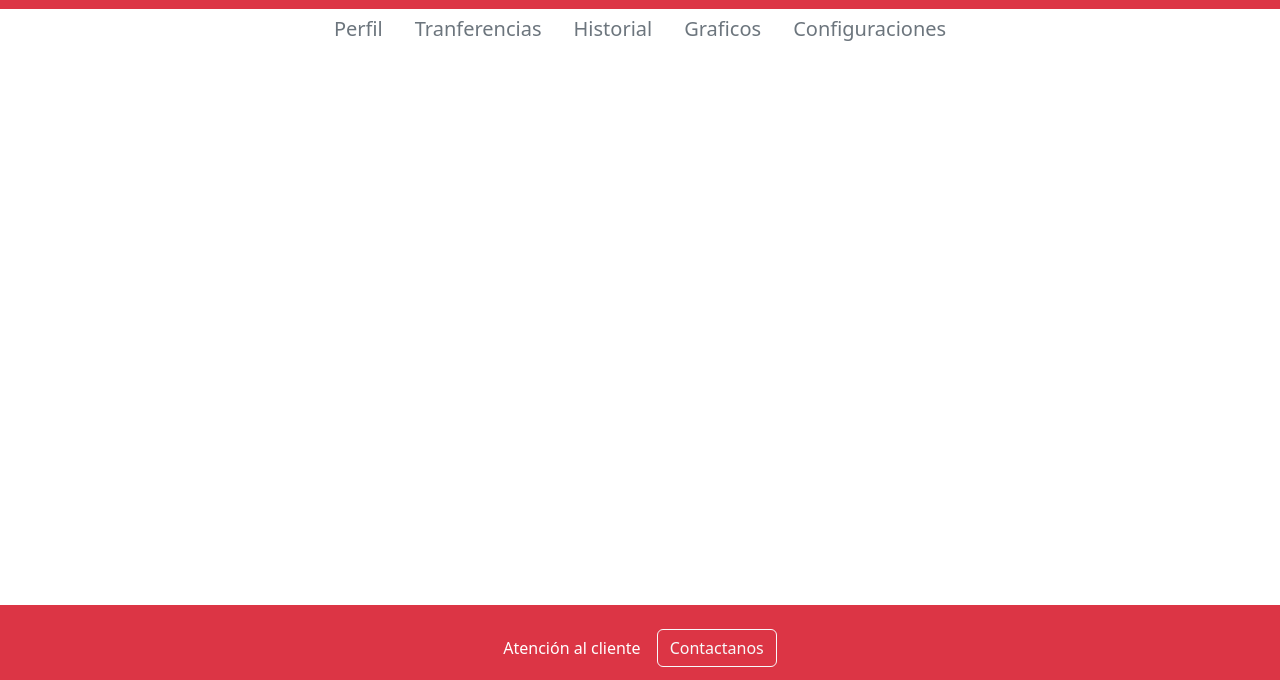
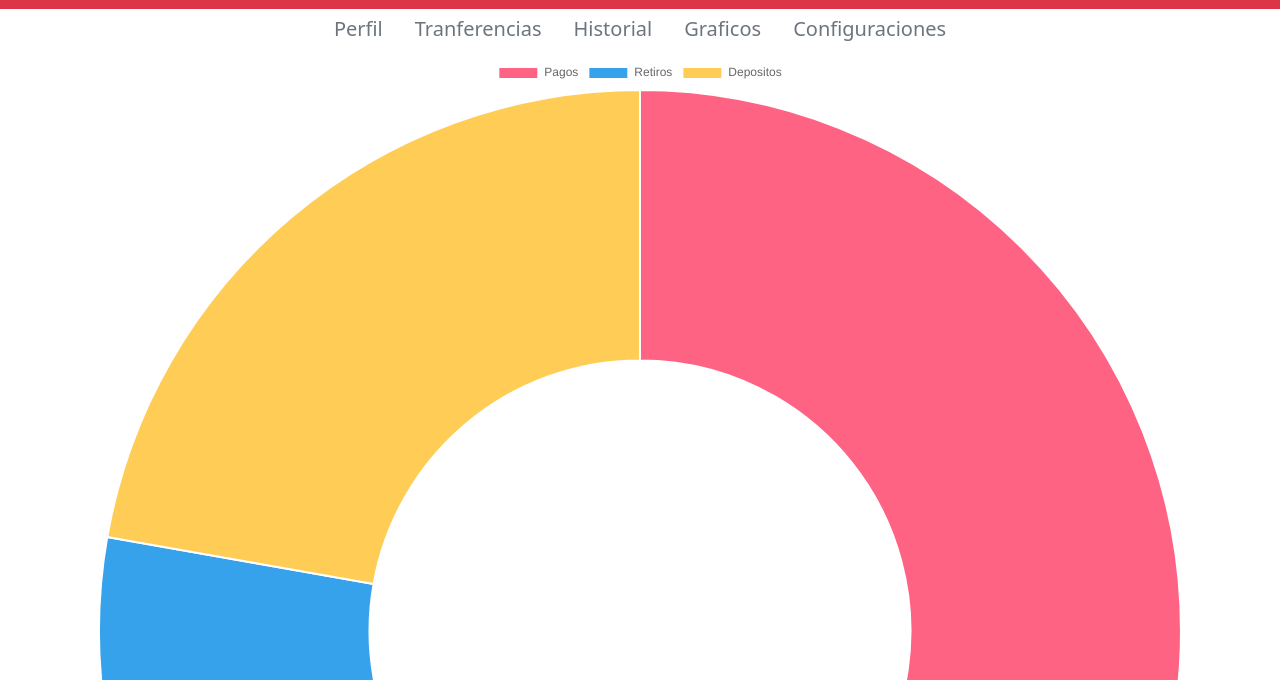
Before and after one commit to CristReyes/Proyecto-de-Catedra-Fase-1, a website: page Pokemon/Graficos.html in a window 1280 px wide. Shown: the part 77-757 px from the top of the page. Drawn offline with nearby package versions, Linux system fonts and the light colour scheme.

Commit message:
Add files via upload

```diff
--- a/Pokemon/Graficos.html
+++ b/Pokemon/Graficos.html
@@ -46,7 +46,7 @@
                 </button>
           </div>
         </div>
-      </nav>
+    </nav>
 
       <ul class="nav justify-content-center">
         <li class="nav-item">
@@ -56,7 +56,7 @@
             <a class="nav-link" href="Trasferencias.html"><h5 class="text-secondary">Tranferencias</h5></a>
         </li>
         <li class="nav-item">
-            <a class="nav-link" href="#"><h5 class="text-secondary">Historial</h5></a>
+            <a class="nav-link" href="Historial.html"><h5 class="text-secondary">Historial</h5></a>
         </li>
         <li class="nav-item">
             <a class="nav-link" href="Graficos.html"><h5 class="text-secondary">Graficos</h5></a>
@@ -66,10 +66,33 @@
         </li>
       </ul>
 
+      <div class="container" id="grafica">
+        <div><canvas id="myChart"></canvas></div>
+        <script src="https://cdn.jsdelivr.net/npm/chart.js"></script>
+        <script>
+                const ctx = document.getElementById('myChart').getContext("2d");
 
+                new Chart(ctx,{
+                type: 'doughnut',
+                data: {
+                    labels: ['Pagos', 'Retiros', 'Depositos'
+                    ],
+                    datasets: [{
+                    label: 'Marzo',
+                    data: [300, 50, 100],
+                    backgroundColor: [
+                    'rgb(255, 99, 132)',
+                    'rgb(54, 162, 235)',
+                    'rgb(255, 205, 86)'
+                    ],
+                hoverOffset: 4
+                    }]
+                    },
+                    });
+        </script>
+      </div>
 
-
-  </body>
+</body>
     <div class="footer">
         <footer class="text-center text-white" style="background-color: #DC3545">
             <div class="container p-4 pb-0">
```
